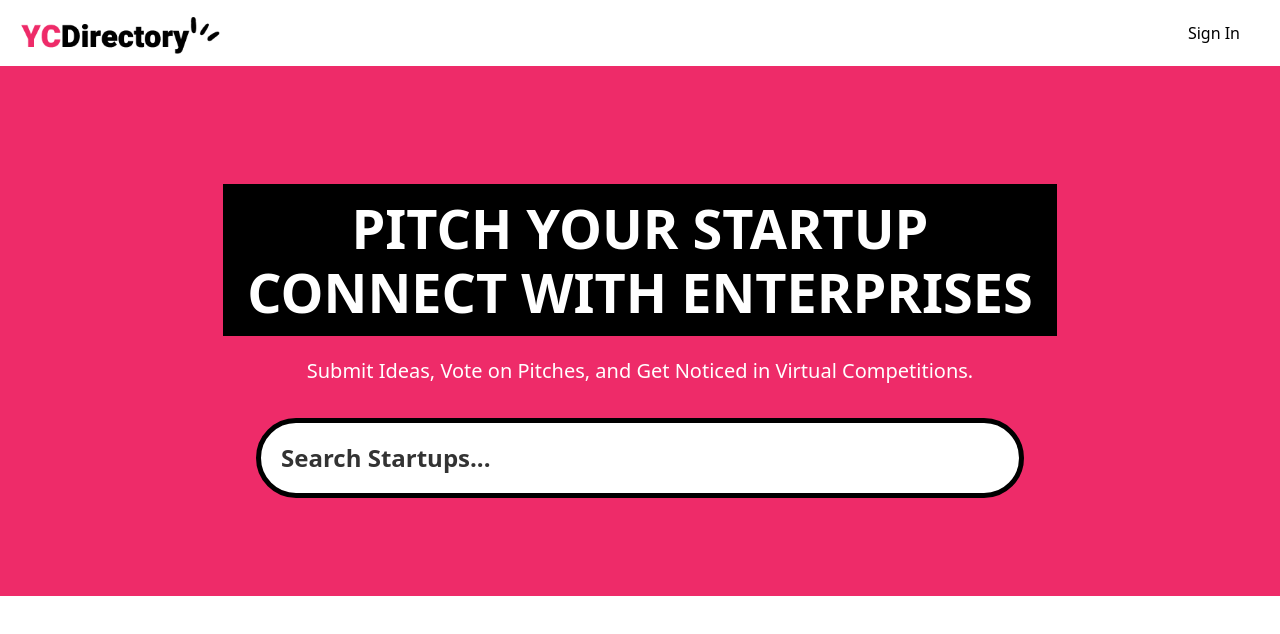
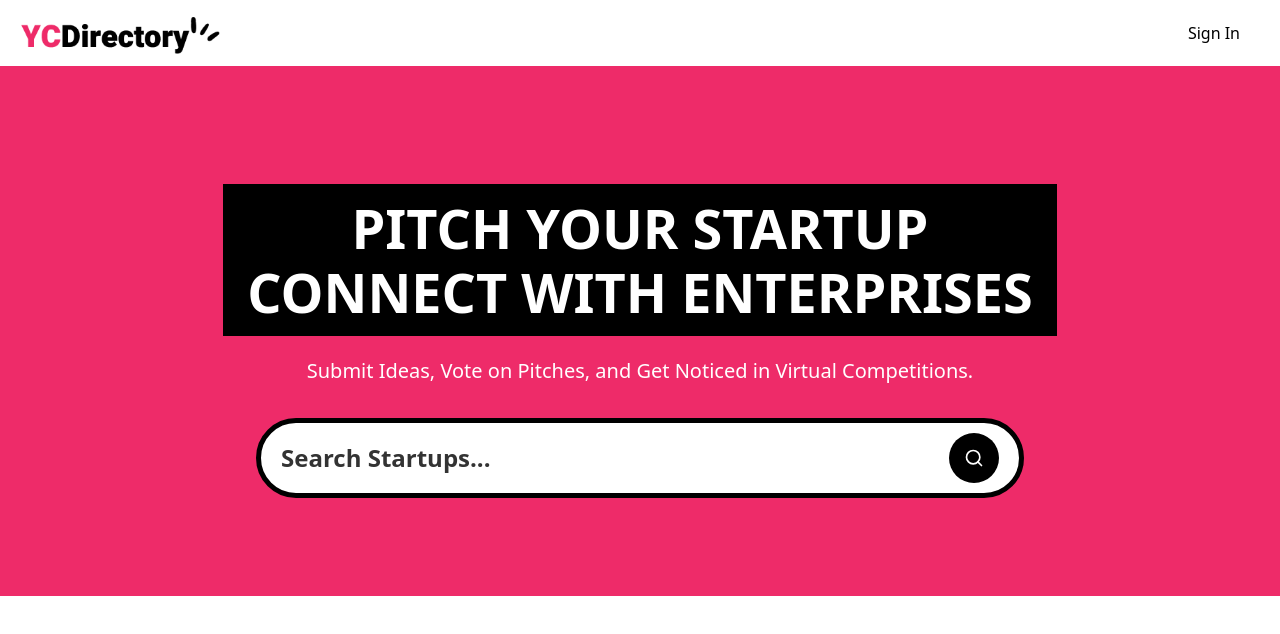
Before and after one commit to raulnicolasagusto/yc_directory, a Next.js app: page / in a window 1280 px wide. Shown: the top 634 px of the page. Built offline with nearby package versions, Linux system fonts and the light colour scheme; no server answers.

Commit message:
continuamos con el form y el input

```diff
--- a/app/(root)/page.tsx
+++ b/app/(root)/page.tsx
@@ -2,7 +2,11 @@ import Image from "next/image";
 import SearchForm from "@/app/components/SearchForm";
 
 
-export default function Home() {
+export default async function Home({ searchParams }: {
+  searchParams: Promise<{query? : string}>;
+}) {
+  const query = (await searchParams).query
+
   return (
     <>
       <section className="pink_container">
@@ -11,7 +15,7 @@ export default function Home() {
           Submit Ideas, Vote on Pitches, and Get Noticed in Virtual Competitions.
         </p>
 
-        <SearchForm />
+        <SearchForm query={query} />
 
       </section>
     </>
--- a/app/components/SearchForm.tsx
+++ b/app/components/SearchForm.tsx
@@ -1,16 +1,38 @@
+"use client";
 import React from 'react';
 import Form from 'next/form';
+import SearchFormReset from './SearchFormReset';
+import { Search } from 'lucide-react';
 
-const SearchForm = () => {
+const SearchForm = ( {query} : {query?: string}) => {
+
+
   return (
-    <form action="/" scroll={false} className="search-form">
+
+    <Form action="/" scroll={false} className="search-form">
+
+
         <input
             name="query"
-            defaultValue=""
+            defaultValue={query}
             className="search-input"
             placeholder="Search Startups..."
          />
-    </form>
+
+         <div className="flex gap-2">
+
+             { query && (
+                <SearchFormReset  />
+
+             )}
+
+            <button type="submit" className="search-btn text-white font-bold">
+                <Search  className="size-5"/>
+            </button>
+
+
+         </div>
+    </Form>
   )
 }
 
--- /dev/null
+++ b/app/components/SearchFormReset.tsx
@@ -0,0 +1,26 @@
+import React from 'react'
+import Link from 'next/link'
+import { X } from 'lucide-react';
+
+const SearchFormReset = () => {
+
+    const reset = () => {
+        const form = document.querySelector('form') as HTMLFormElement;
+
+        if (form) form.reset();
+     }
+
+  return (
+
+
+
+        <button className="" type="reset" onClick={reset}>
+            <Link href="/" className="search-btn text-white font-bold">
+            <X className="size-5"/>
+            </Link>
+        </button>
+
+  )
+}
+
+export default SearchFormReset
```
